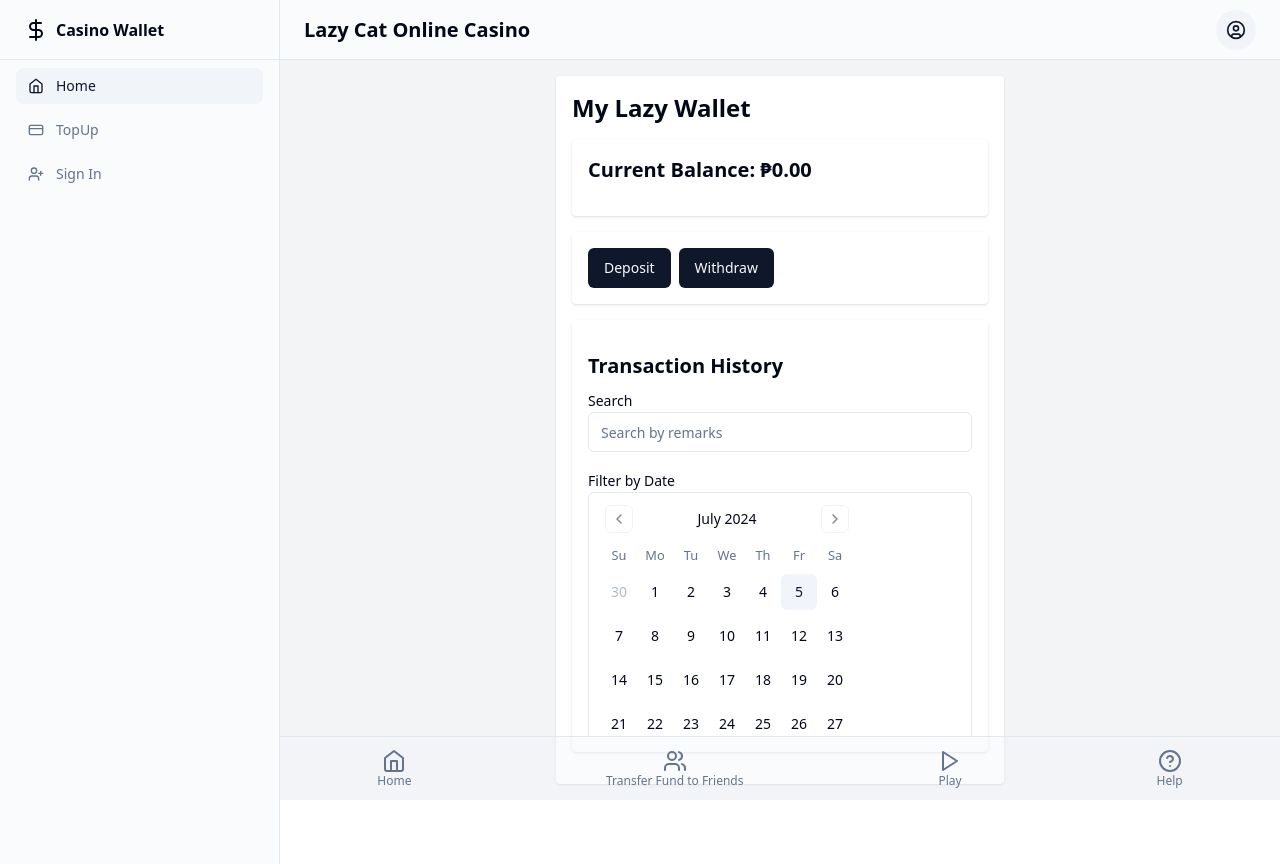
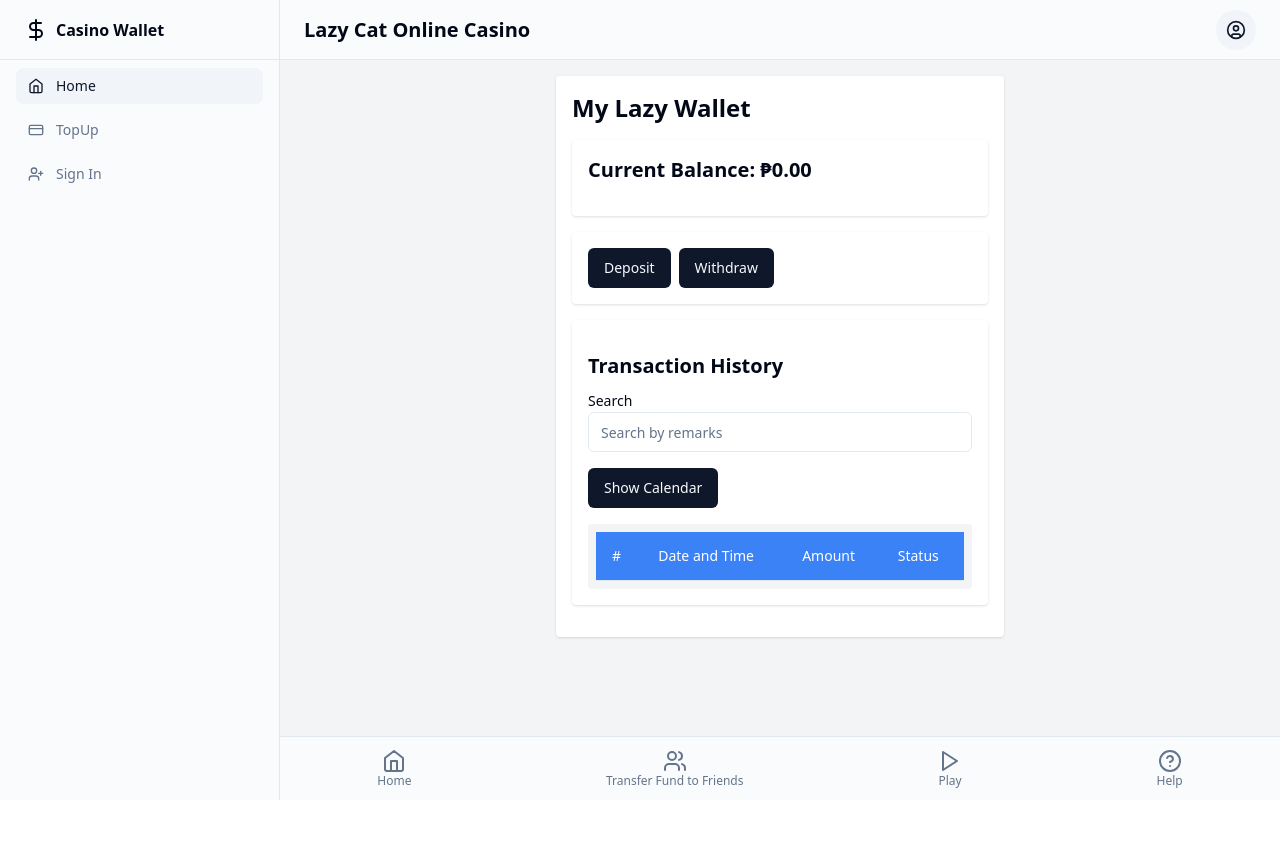
Before and after one commit to GPT-Engineer-App/casino-wallet-sim, a React (Vite) app: page / in a window 1280 px wide. After the commit the page ends 800 px from the top, so only its background shows below. Built offline with nearby package versions, Linux system fonts and the light colour scheme.

Commit message:
Revise transaction history display to include a toggleable calendar and a table view with row number, date and time, amount, and status.

```diff
--- a/src/pages/Index.jsx
+++ b/src/pages/Index.jsx
@@ -7,6 +7,7 @@ import { Dialog, DialogContent, DialogHeader, DialogTitle, DialogTrigger } from
 import Modal from "@/components/ui/modal";
 import { Calendar } from "@/components/ui/calendar";
 import { format } from "date-fns";
+import { Table, TableBody, TableCell, TableHead, TableHeader, TableRow } from "@/components/ui/table";
 
 const BalanceCard = ({ balance }) => (
   <div className="mb-4">
@@ -98,14 +99,13 @@ const TransactionButtons = ({ formData, handleChange, handleSubmit }) => (
 );
 
 const TransactionHistory = ({ transactions, searchQuery, setSearchQuery, selectedDate, setSelectedDate }) => {
+  const [isCalendarVisible, setIsCalendarVisible] = useState(false);
+
   const filteredTransactions = transactions.filter((transaction) => {
     const matchesSearchQuery = transaction.remarks.toLowerCase().includes(searchQuery.toLowerCase());
     const matchesDate = selectedDate ? format(new Date(transaction.timestamp), "yyyy-MM-dd") === format(selectedDate, "yyyy-MM-dd") : true;
     return matchesSearchQuery && matchesDate;
   });
-
-  const depositTransactions = filteredTransactions.filter(transaction => transaction.endpoint === "/payin");
-  const withdrawTransactions = filteredTransactions.filter(transaction => transaction.endpoint === "/payout");
 
   return (
     <div className="mt-4 max-h-96 overflow-y-auto">
@@ -121,37 +121,39 @@ const TransactionHistory = ({ transactions, searchQuery, setSearchQuery, selecte
         />
       </div>
       <div className="mb-4">
-        <Label htmlFor="date">Filter by Date</Label>
+        <Button onClick={() => setIsCalendarVisible(!isCalendarVisible)}>
+          {isCalendarVisible ? "Hide Calendar" : "Show Calendar"}
+        </Button>
+        {isCalendarVisible && (
           <Calendar
             mode="single"
             selected={selectedDate}
             onSelect={setSelectedDate}
-          className="rounded-md border"
+            className="rounded-md border mt-2"
           />
+        )}
       </div>
       <div className="bg-gray-100 p-2 rounded">
-        <h3 className="text-lg font-semibold mb-2">Deposits</h3>
-        <ul>
-          {depositTransactions.map((transaction, index) => (
-            <li key={index} className="mb-2">
-              <div>{transaction.timestamp}</div>
-              <div>Deposit: ₱{transaction.amount}</div>
-              <div>Remarks: {transaction.remarks}</div>
-            </li>
+        <Table>
+          <TableHeader>
+            <TableRow>
+              <TableHead className="bg-blue-500 text-white">#</TableHead>
+              <TableHead className="bg-blue-500 text-white">Date and Time</TableHead>
+              <TableHead className="bg-blue-500 text-white">Amount</TableHead>
+              <TableHead className="bg-blue-500 text-white">Status</TableHead>
+            </TableRow>
+          </TableHeader>
+          <TableBody>
+            {filteredTransactions.map((transaction, index) => (
+              <TableRow key={index}>
+                <TableCell>{index + 1}</TableCell>
+                <TableCell>{transaction.timestamp}</TableCell>
+                <TableCell>₱{transaction.amount}</TableCell>
+                <TableCell>{transaction.endpoint === "/payin" ? "Deposit" : "Withdraw"}</TableCell>
+              </TableRow>
             ))}
-        </ul>
-      </div>
-      <div className="bg-gray-100 p-2 rounded mt-4">
-        <h3 className="text-lg font-semibold mb-2">Withdrawals</h3>
-        <ul>
-          {withdrawTransactions.map((transaction, index) => (
-            <li key={index} className="mb-2">
-              <div>{transaction.timestamp}</div>
-              <div>Withdraw: ₱{transaction.amount}</div>
-              <div>Remarks: {transaction.remarks}</div>
-            </li>
-          ))}
-        </ul>
+          </TableBody>
+        </Table>
       </div>
     </div>
   );
```
Lines whose indentation alone changed are shown as unchanged.
